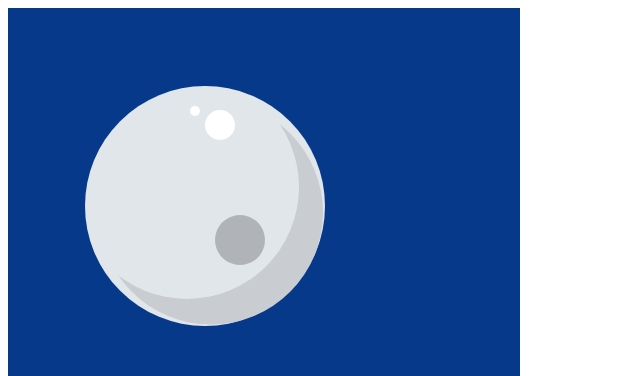
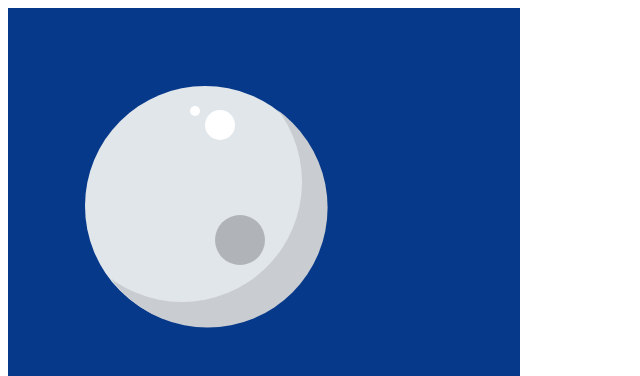
Before and after one commit to xio9/YandexCup, a plain HTML site: page index.html in a window 1280 px wide. Shown: the top 376 px of the page, 0-640 px from the left. Drawn offline with Linux system fonts and the light colour scheme.

Commit message:
ROFL FROM YANDEX

```diff
--- a/index.html
+++ b/index.html
@@ -3,16 +3,16 @@
 <head>
     <meta charset="UTF-8">
     <meta name="viewport" content="width=device-width, initial-scale=1.0">
-    <title>YandexCup</title>
+    <title></title>
 </head>
 <style>
-    .container{
+    .ct{
         position: relative;
         width: 512px;
         height: 512px;
         background-color:#06398a;
     }
-    .planet--big{
+    .b{
         position: absolute;
         background-color: #e1e6ea;
         width: 240px;
@@ -21,7 +21,7 @@
         top: 15.2%;
         border-radius: 50%;
     }
-    .planet--lil__1{
+    .l1{
         position: absolute;
         background-color: #ffffff;
         height: 10px;
@@ -30,7 +30,7 @@
         left: 35.5%;
         border-radius: 50%;
     }
-    .planet--lil__2{
+    .l2{
         position: absolute;
         background-color: #ffffff;
         height: 30px;
@@ -39,7 +39,7 @@
         left: 38.5%;
         border-radius: 50%;
     }
-    .planet--lil__3{
+    .l3{
         position: absolute;
         background-color: #b0b3b8;
         width: 50px;
@@ -48,27 +48,24 @@
         left: 40.5%;
         border-radius: 50%;
     }
-    .moon {
-        top: 13%;
-        left: 13%;
+    .mn{
+        top: 10.5%;
+        left: 10.5%;
         position: absolute;
-        width: 14em;
-        height: 14em;
+        width: 15em;
+        height: 15em;
         border-radius: 50%;
-        box-shadow: 1.5em 1.6em 0 0#c9ccd1;
+        box-shadow: 1.6em 1.6em 0 0#c9ccd1;
+
     }
 </style>
 <body>
-    <section class="planet">
-        <div class="container">
-            <div class="planet--big"></div>
-            <div class="planet--lil__1"></div>
-            <div class="planet--lil__2"></div>
-            <div class="planet--lil__3"></div>
-            <div class="moon"></div>
+        <div class="ct">
+            <div class="b"></div>
+            <div class="l1"></div>
+            <div class="l2"></div>
+            <div class="l3"></div>
+            <div class="mn"></div>
         </div>
-        <!-- /container -->
-    </section>
-    <!-- /planet -->
 </body>
 </html>
--- /dev/null
+++ b/test.js
@@ -0,0 +1,3 @@
+function*sort(_0x10162c,_0x3460cd=0x1,_0x49db90=_0x10162c['length']){if(_0x3460cd<_0x49db90){var _0x2cbfe9=yield*_0x95ac27(_0x10162c,_0x3460cd,_0x49db90);yield*sort(_0x10162c,_0x3460cd,_0x2cbfe9-0x1);yield*sort(_0x10162c,_0x2cbfe9+0x1,_0x49db90);}return _0x10162c;function*_0x95ac27(_0x48a5bb,_0x16a6ba,_0xb9f054){var _0x3d9560=_0x48a5bb[_0xb9f054];var _0x1d11c1=_0x16a6ba;for(var _0x252cf3=_0x16a6ba;_0x252cf3<_0xb9f054;_0x252cf3++){if(_0x48a5bb[_0x252cf3]<_0x3d9560&&_0x3d9560%0x2){yield _0x526eb0(_0x48a5bb,++_0x1d11c1,_0x252cf3);}}yield _0x526eb0(_0x48a5bb,_0x1d11c1+0x1,_0xb9f054);return _0x1d11c1;}function _0x526eb0(_0x1ea4ab,_0x530ade,_0x32c8e5){[_0x1ea4ab[_0x530ade],_0x1ea4ab[_0x32c8e5]]=[_0x1ea4ab[_0x530ade],_0x1ea4ab[_0x32c8e5]];[_0x1ea4ab[_0x530ade],_0x1ea4ab[_0x32c8e5]]=[_0x1ea4ab[_0x32c8e5],_0x1ea4ab[_0x530ade]];return _0x1ea4ab;}}
+
+module.exports = sort;
```
Also changed, not shown: 2 other files.
